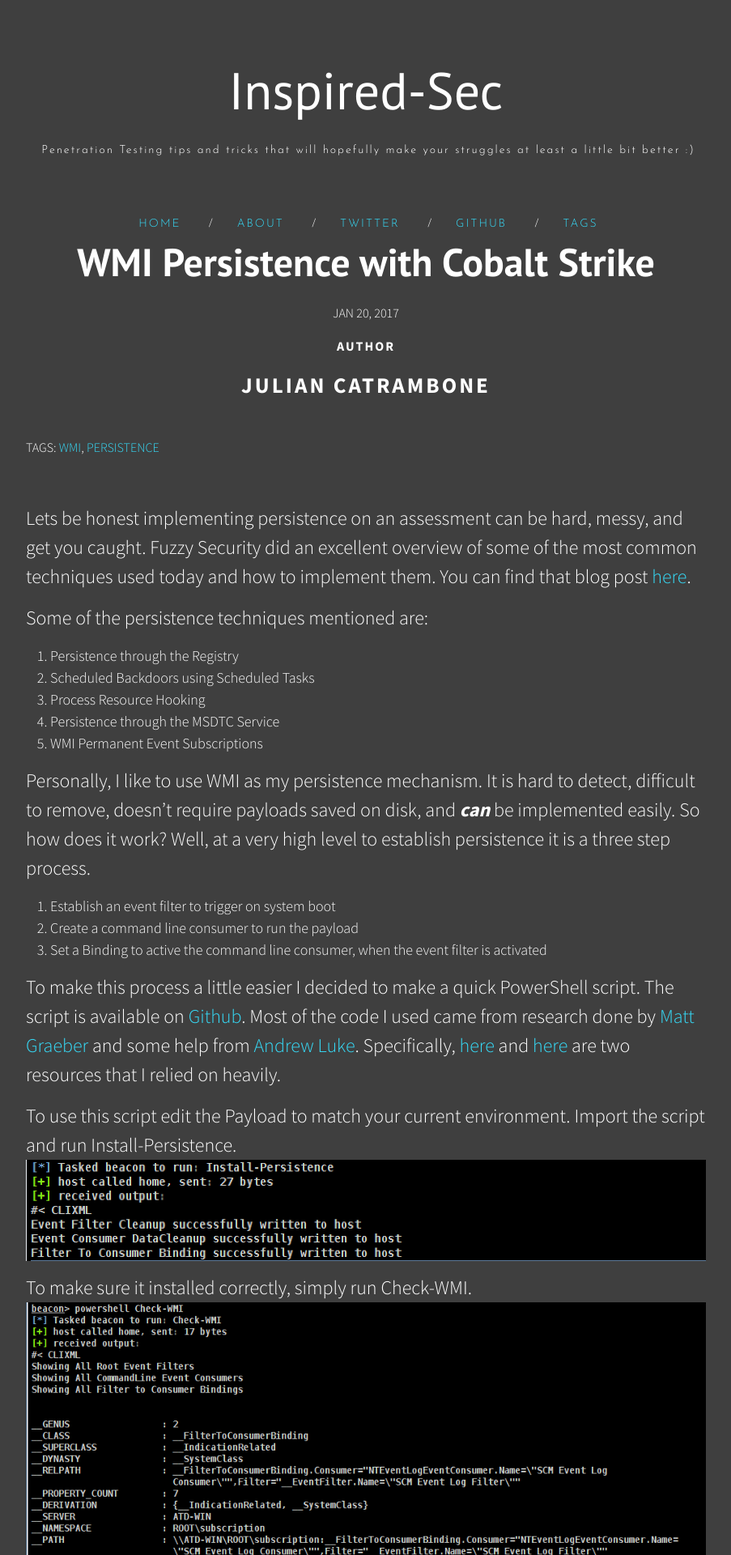
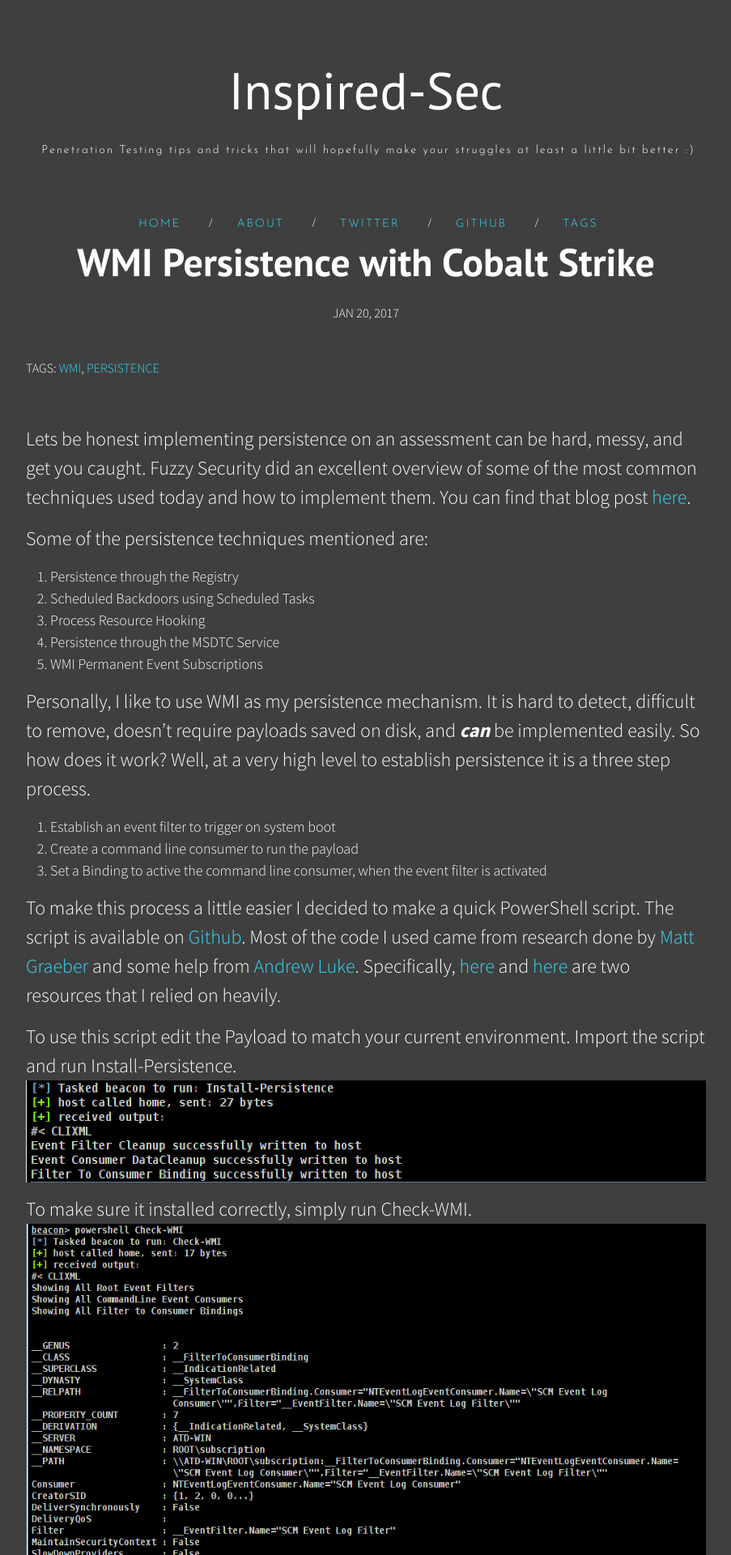
Before and after one commit to n0pe-sled/n0pe-sled.github.io, a Jekyll site: the page built from _posts/2017-01-13-WMI-Persistence.markdown, in a window 1280 px wide. Shown: the top 1920 px of the page at 81% size, without its empty margins (188-1091 px from the left). Built offline with Jekyll 4.4.1, drawn with Linux system fonts in a browser that asks for light colours; nearby versions of some CDN libraries.

Commit message:
Style Changes

```diff
--- a/_posts/2017-01-10-cloning-captive-portals.markdown
+++ b/_posts/2017-01-10-cloning-captive-portals.markdown
@@ -3,7 +3,6 @@ layout: post
 title:  "Cloning and Hosting Evil Captive Portals using a Wifi PineApple"
 date:   2017-01-10 19:45:31 +0530
 categories: Archive
-author: Julian Catrambone
 tags: [Wifi]
 ---
 Recently, I was on a wireless assessment, and one of our objectives was to obtain the Access Code to a guest wireless network.  To do this, we decided to use a [Wifi Pineapple - Tetra](https://wifipineapple.com/).
--- a/_posts/2017-01-13-WMI-Persistence.markdown
+++ b/_posts/2017-01-13-WMI-Persistence.markdown
@@ -3,7 +3,6 @@ layout: post
 title:  "WMI Persistence with Cobalt Strike"
 date:   2017-01-20 19:45:31 +0530
 categories: Archive
-author: Julian Catrambone
 tags: [WMI, Persistence]
 ---
 
--- a/_posts/2017-02-14-Mail-Server-Setup.markdown
+++ b/_posts/2017-02-14-Mail-Server-Setup.markdown
@@ -3,7 +3,6 @@ layout: post
 title:  "Mail Servers Made Easy"
 date:   2017-02-14 19:45:31 +0530
 categories: Archive
-author: Julian Catrambone
 tags: [Phishing,Server-Setup]
 ---
 
--- a/_posts/2017-03-17-COM-Moniker-Privesc.markdown
+++ b/_posts/2017-03-17-COM-Moniker-Privesc.markdown
@@ -3,7 +3,6 @@ layout: post
 title:  "From Patch Tuesday to DA"
 date:   2017-03-17 19:45:31 +0530
 categories: Archive
-author: Julian Catrambone
 tags: [Priv-Esc,Exploit]
 ---
 
--- a/_posts/2017-04-17-Mod-Rewrite-Automatic-Setup.markdown
+++ b/_posts/2017-04-17-Mod-Rewrite-Automatic-Setup.markdown
@@ -3,7 +3,6 @@ layout: post
 title:  "Mod_Rewrite Automatic Setup"
 date:   2017-04-17 19:45:31 +0530
 categories: Archive
-author: Julian Catrambone
 tags: [Mod-Rewrite, Phishing, Server-Setup]
 ---
 
--- a/css/style.scss
+++ b/css/style.scss
@@ -137,7 +137,7 @@ li {
  * Headings
  */
 h1, h2, h3, h4, h5, h6 {
-    font-weight: 200}
+    font-weight: 600}
 
 
 
```
